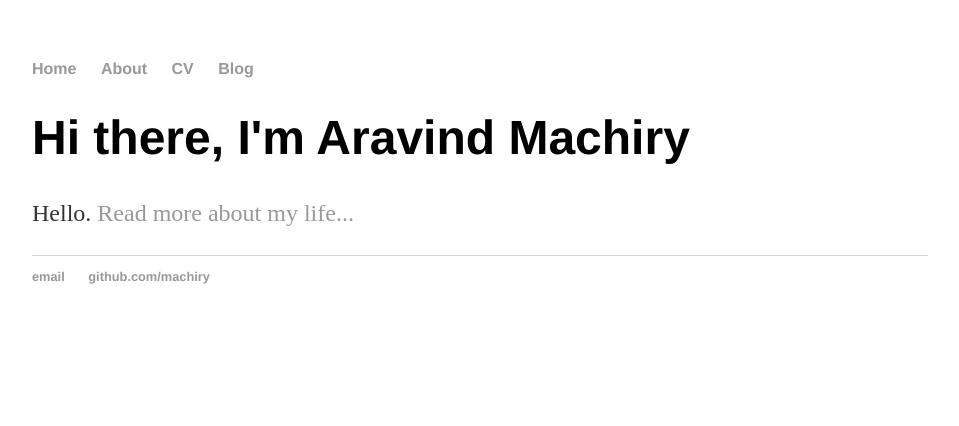
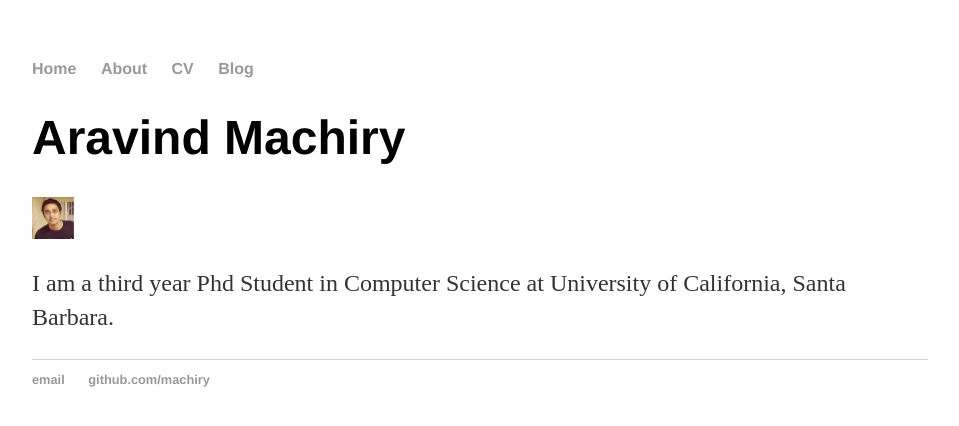
Before and after one commit to Machiry/machiry.github.io, a Jekyll site: the page built from index.html, in a window 1280 px wide. Shown: the top 426 px of the page, without its empty margins (160-1119 px from the left). Built offline with Jekyll 4.4.1, drawn with Linux system fonts in a browser that asks for light colours.

Commit message:
Adding initial info

```diff
--- a/index.html
+++ b/index.html
@@ -3,6 +3,7 @@ layout: default
 title: Aravind Machiry
 ---
 <div class="blurb">
-	<h1>Hi there, I'm Aravind Machiry</h1>
-	<p>Hello. <a href="/about">Read more about my life...</a></p>
+	<h1>Aravind Machiry</h1>
+	<img src="images/myPic.png" alt="Aravind Machiry" height="42" width="42">
+	<p>I am a third year Phd Student in Computer Science at University of California, Santa Barbara.</p>
 </div>
```
Also changed, not shown: images/myPic.png (added).
